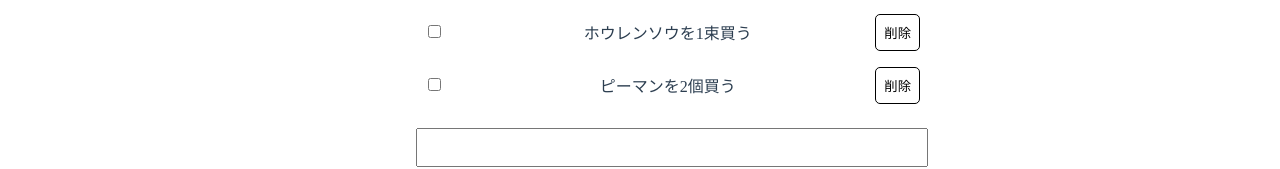
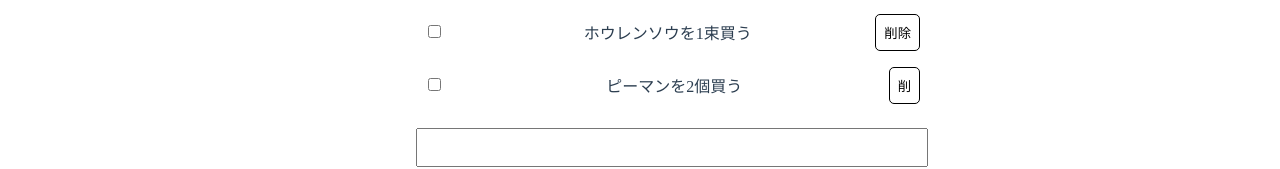
Before and after one commit to caffeine-with-tooyama/three-piecies-app, a Vue app: page /memo in a window 1280 px wide. Shown: the part 249-418 px from the top of the page. Built offline with nearby package versions, Linux system fonts and the light colour scheme.

Commit message:
takahiro

```diff
--- a/src/views/MemoApp.vue
+++ b/src/views/MemoApp.vue
@@ -21,7 +21,7 @@
           <input type="checkbox" />
         </div>
         <div class="memo__text">ピーマンを2個買う</div>
-        <button class="memo__delete">削除</button>
+        <button class="memo__delete">削</button>
       </li>
     </ul>
     <div class="add-memo-field">
```
